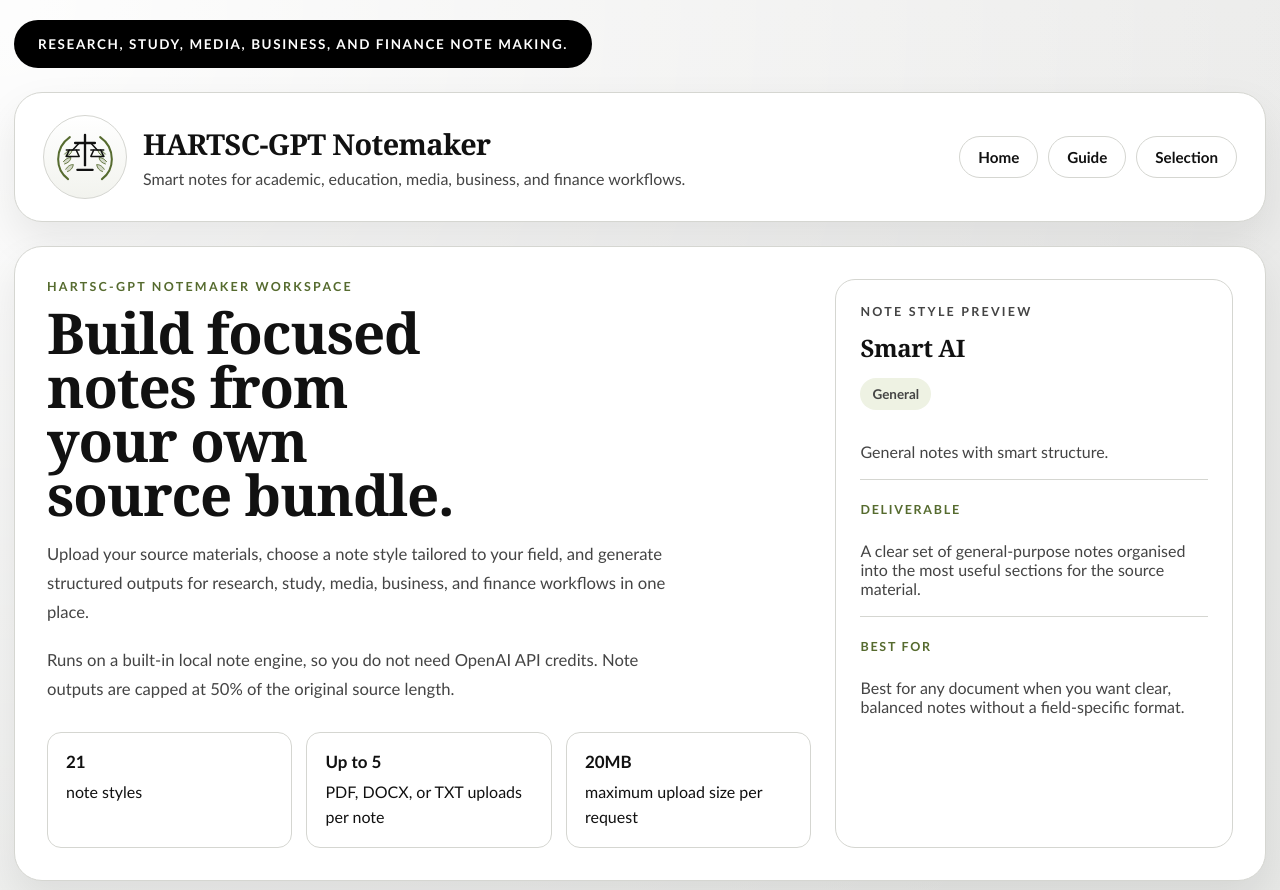
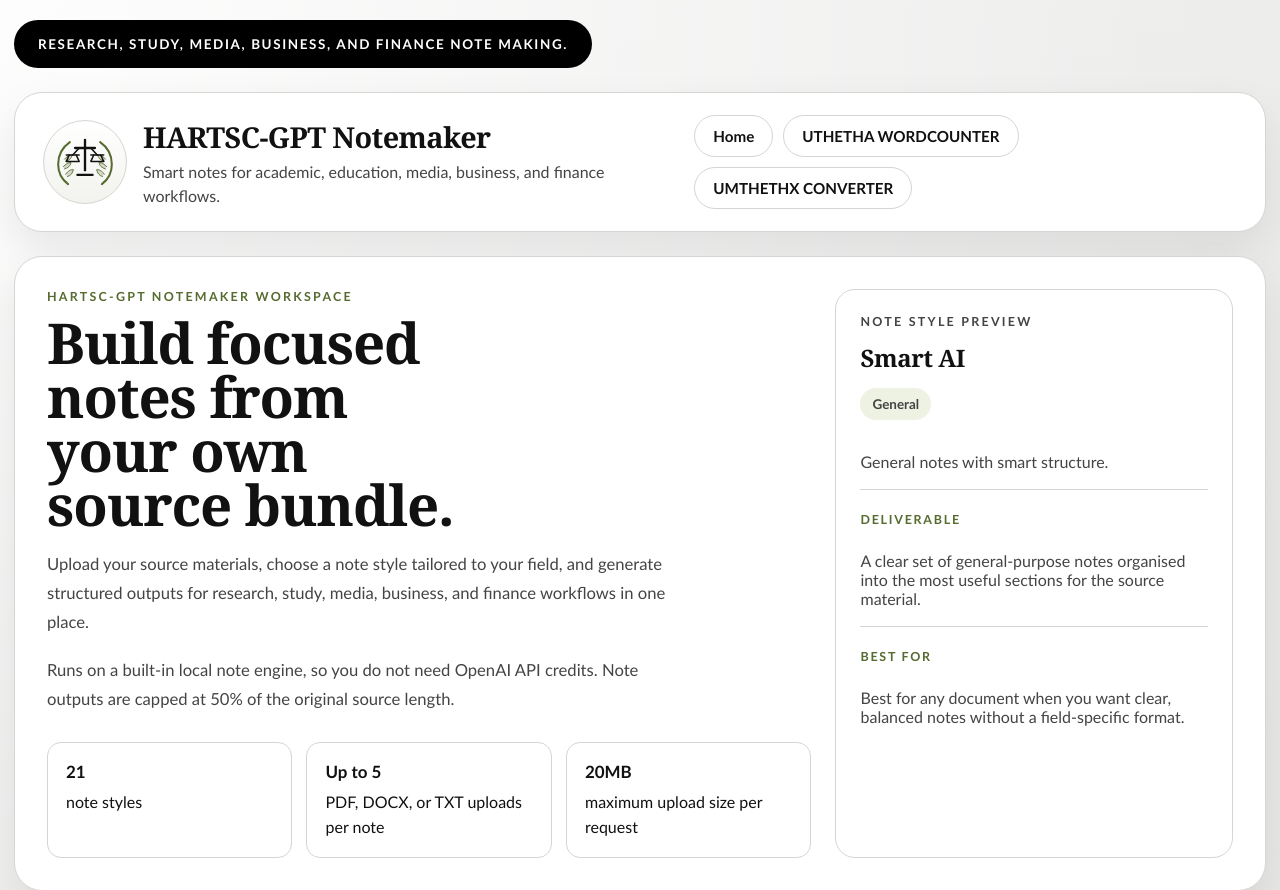
Before and after one commit to jakin250/HARTSCGPT-Notemaker, a Flask app: page / in a window 1280 px wide. Shown: the top 890 px of the page. Run offline with Flask 3, Linux system fonts and the light colour scheme.

Commit message:
Update index.html

```diff
--- a/app/templates/index.html
+++ b/app/templates/index.html
@@ -47,8 +47,8 @@
 
                     <nav class="site-nav" aria-label="Primary navigation">
                         <a href="#home">Home</a>
-                        <a href="#guide">Guide</a>
-                        <a href="#selection">Selection</a>
+                        <a href="https://uthetha.vercel.app/">UTHETHA WORDCOUNTER</a>
+                        <a href="https://www.umthethx.online/">UMTHETHX CONVERTER</a>
                     </nav>
                 </div>
             </header>
```
